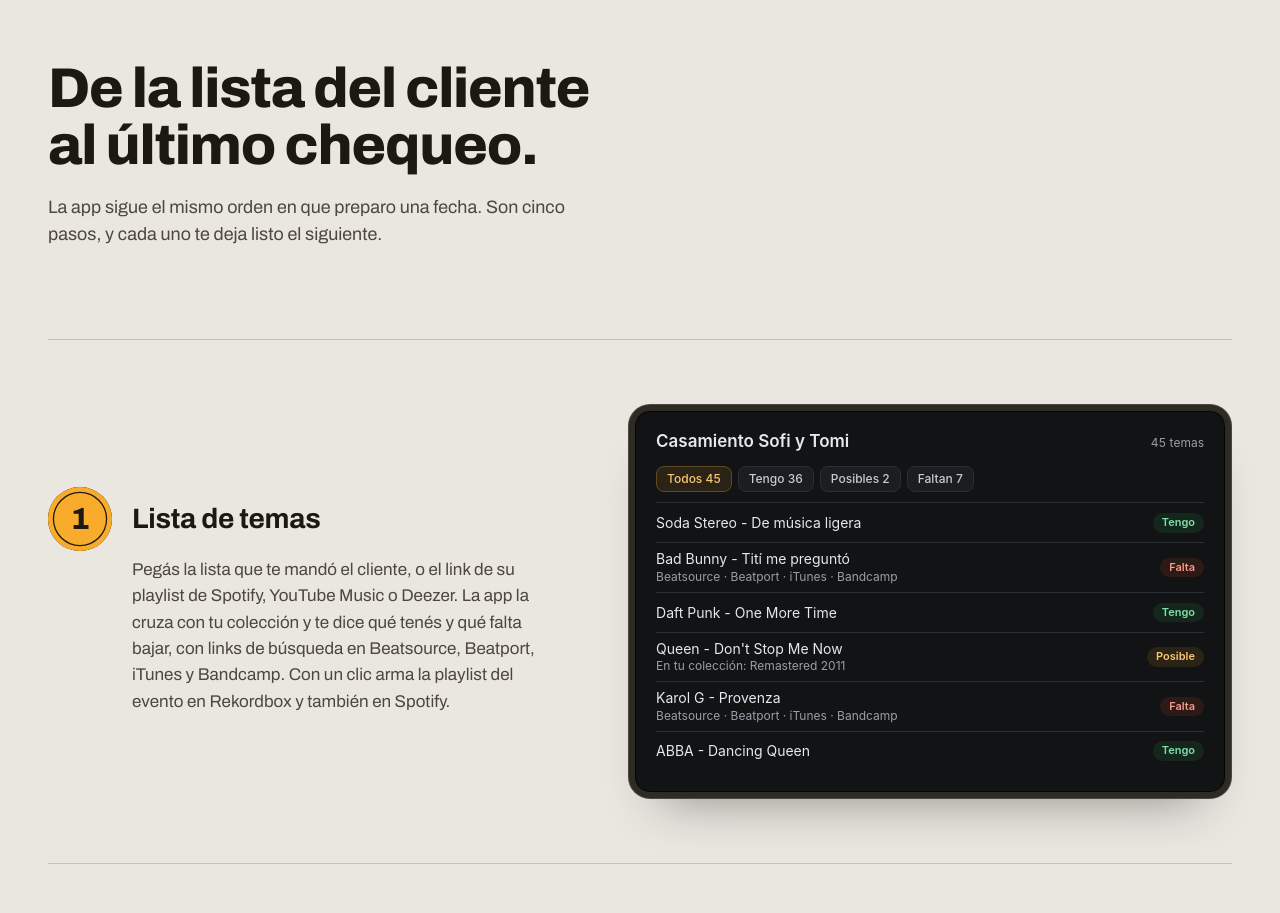
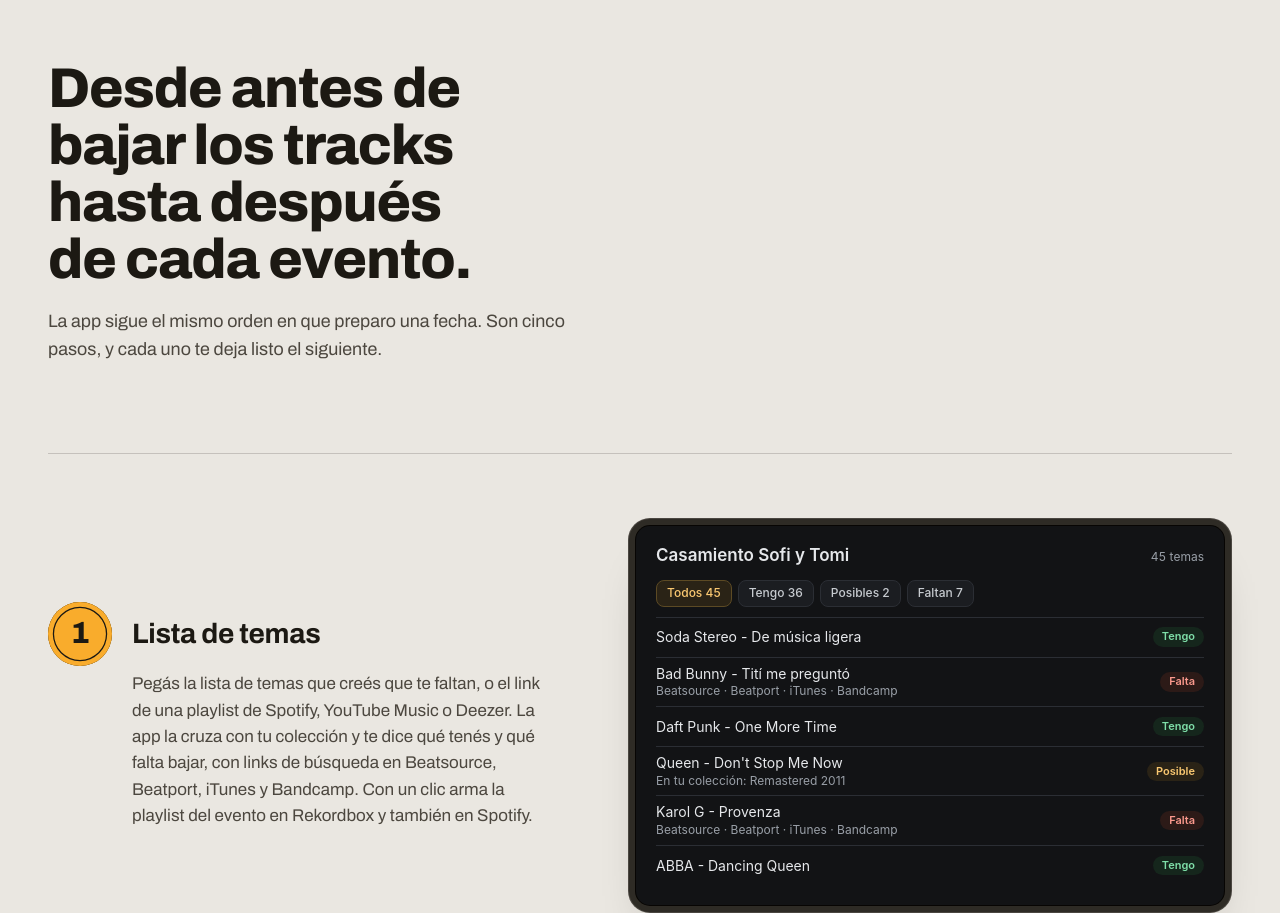
Before and after one commit to kramerdj/kramerdj.github.io, a plain HTML site: page index.html in a window 1280 px wide. Shown: the part 1361-2274 px from the top of the page. Drawn offline with Linux system fonts and the light colour scheme; no server answers.

Commit message:
Textos de «Qué hace» y del paso 1
Co-Authored-By: Claude Opus 5.5 <noreply@anthropic.com>
Claude-Session: https://claude.ai/code/session_01P6ZXiUsiLTzgm3NEX2Gjb6

```diff
--- a/index.html
+++ b/index.html
@@ -111,7 +111,7 @@
 <section class="pasos" id="que-hace">
   <div class="envoltura">
     <div class="intro">
-      <h2>De la lista del cliente al último chequeo.</h2>
+      <h2>Desde antes de bajar los tracks hasta después de cada evento.</h2>
       <p>La app sigue el mismo orden en que preparo una fecha. Son cinco pasos, y cada uno te deja listo el siguiente.</p>
     </div>
 
@@ -120,7 +120,7 @@
         <div class="paso-texto">
           <span class="numero" aria-hidden="true">1</span>
           <h3>Lista de temas</h3>
-          <p>Pegás la lista que te mandó el cliente, o el link de su playlist de Spotify, YouTube Music o Deezer. La app la cruza con tu colección y te dice qué tenés y qué falta bajar, con links de búsqueda en Beatsource, Beatport, iTunes y Bandcamp. Con un clic arma la playlist del evento en Rekordbox y también en Spotify.</p>
+          <p>Pegás la lista de temas que creés que te faltan, o el link de una playlist de Spotify, YouTube Music o Deezer. La app la cruza con tu colección y te dice qué tenés y qué falta bajar, con links de búsqueda en Beatsource, Beatport, iTunes y Bandcamp. Con un clic arma la playlist del evento en Rekordbox y también en Spotify.</p>
         </div>
         <div class="pantalla frag" role="img" aria-label="Ejemplo del paso 1: una lista de 45 temas comparada con la colección. 36 ya están, 2 son posibles coincidencias y 7 faltan.">
           <div class="frag-cab"><strong>Casamiento Sofi y Tomi</strong><span>45 temas</span></div>
```
